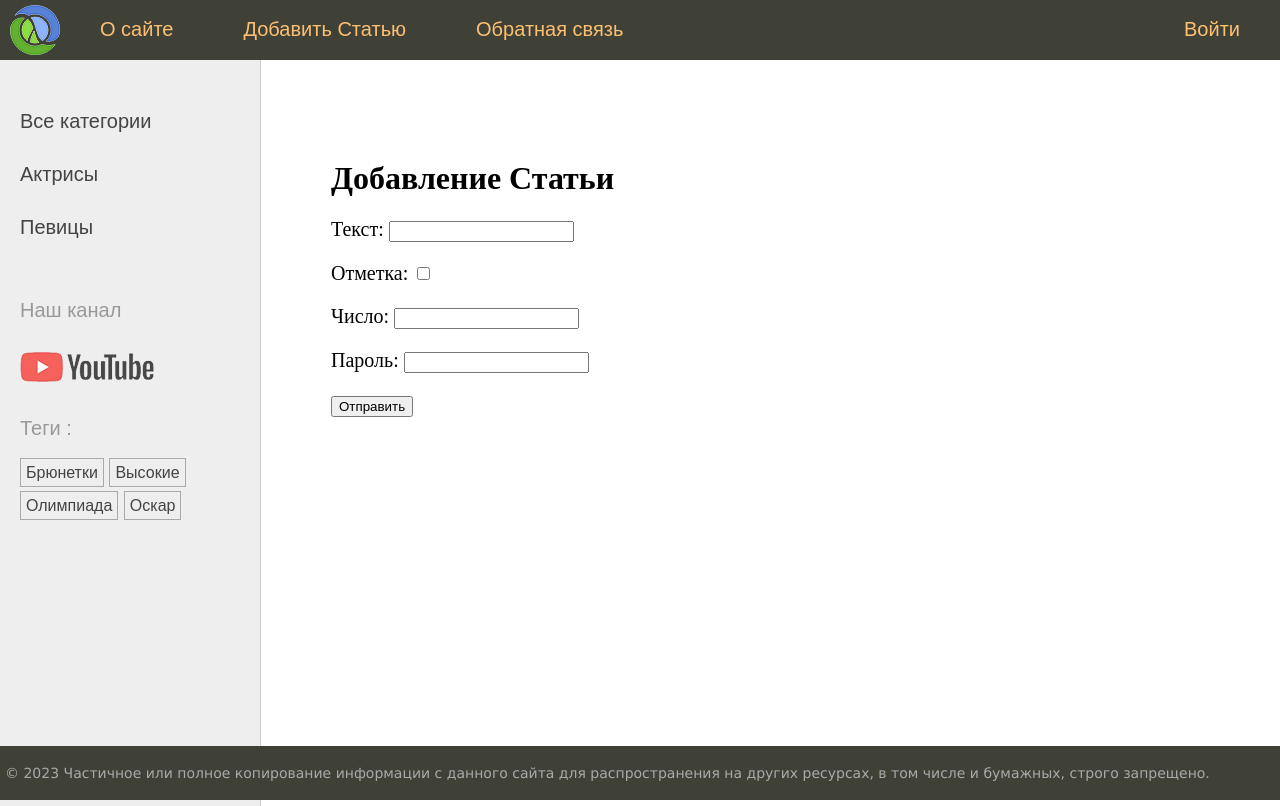
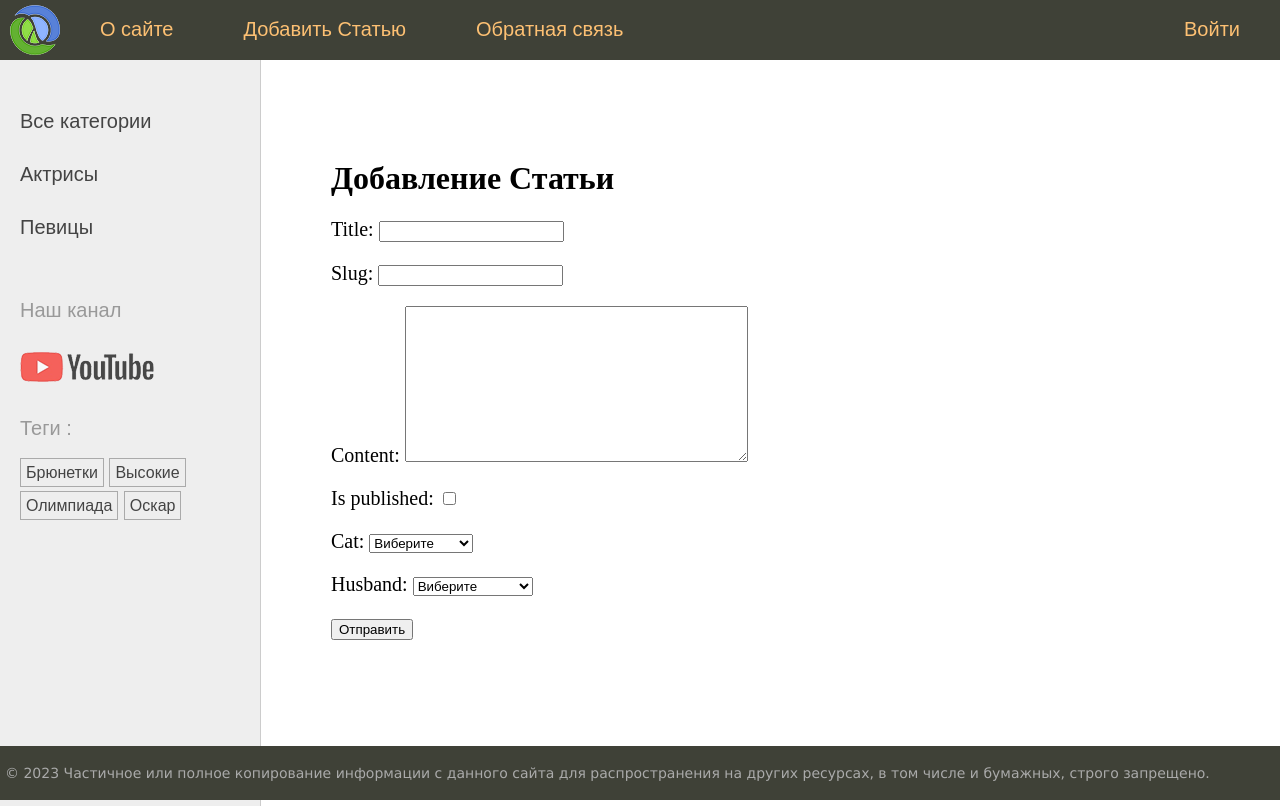
Before and after one commit to K0ndrich/Site_Women, a Django app: page /women/addpage/ in a window 1280 px wide. Run offline with Django 5.2, Linux system fonts and the light colour scheme; data comes from the database, SQL or seed files in the repository.

Commit message:
made my class for make forms

```diff
--- /dev/null
+++ b/sitewomen/women/forms.py
@@ -0,0 +1,19 @@
+from django import forms
+from .models import Category, Husband
+
+
+# клас для автоматического создания форм
+class AddPostForm(forms.Form):
+    title = forms.CharField(max_length=255)
+    slug = forms.SlugField(max_length=255)
+    # widget позволяет точнее указывать тип поля для ввода
+    # required позволяет указывать нужно ли заполнять поле или нет
+    content = forms.CharField(widget=forms.Textarea, required=False)
+    is_published = forms.BooleanField()
+    # поля хранят выподающий список из всех значений моделей Category , Husband
+    cat = forms.ModelChoiceField(
+        queryset=Category.objects.all(), empty_label="Виберите"
+    )
+    husband = forms.ModelChoiceField(
+        queryset=Husband.objects.all(), empty_label="Виберите"
+    )
--- a/sitewomen/women/templates/women/addpage.html
+++ b/sitewomen/women/templates/women/addpage.html
@@ -3,16 +3,24 @@
 {% block content %}
 <h1>{{title}}</h1>
 <!-- метод работа с сервероп GET или POST -->
-<form action="" method="GET">
+<form action="" method="post">
     <!-- при методе POST нужно приписывать csrf_token для защити от атак на сайт -->
     {% csrf_token %}
+
+
     <!-- label - подсказка в виде тексат для поля input , for указывает id подсказки -->
     <!-- name указывае параметр куда буде вставляться значения от пользователся при отправке на сервер  -->
     <!-- все данные будет содержать переменая request в views.py -->
-    <p><label for="id_1">Текст: </label> <input type="text" id="id_1" name="field_text"></p>
+    <!-- <p><label for="id_1">Текст: </label> <input type="text" id="id_1" name="field_text"></p>
     <p><label for="id_2">Отметка: </label> <input type="checkbox" id="id_2" name="field_checkbox"></p>
     <p><label for="id_3">Число:</label> <input type="number" id="id_3" name="field_number"></p>
-    <p><label for="id_4">Пароль: </label> <input type="password" id="id_4" name="field_password"></p>
+    <p><label for="id_4">Пароль: </label> <input type="password" id="id_4" name="field_password"></p> -->
+
+
+
+    <!-- используем пользовательский класс для создания форм из forms.py -->
+    <!-- as_p означает что кадое поле будет выводить в абзаце <p> -->
+    {{form.as_p}}
     <p><button type="submit">Отправить</button></p>
 
 </form>
--- a/sitewomen/women/views.py
+++ b/sitewomen/women/views.py
@@ -15,6 +15,8 @@ from django.shortcuts import render, redirect, get_object_or_404
 from django.urls import reverse
 
 from women.models import Women, Category, TagPost
+
+from .forms import AddPostForm
 
 menu = [
     {"title": "О сайте", "url_name": "about"},
@@ -64,14 +66,18 @@ def showpost(request, post_slug):
 
 
 def addpage(request):
-    return render(
-        request,
-        "women/addpage.html",
-        {
-            "menu": menu,
-            "title": "Добавление Статьи",
-        },
-    )
+    if request.method == "POST":
+        # request.POST содержит данные атрибут = значение которые были отправленные на сервер
+        # is_valid проверяет есть ли правильно переданные ВСЕ значения в форму кроме тех кто required=False, возвращает True - False
+        form = AddPostForm(request.POST)
+        if form.is_valid():
+            # form.cleaned_data возвращает данные, которые вводит пользователь в формы на сайте
+            print(f"-----------> {form.cleaned_data} <-----------")
+    else:
+        form = AddPostForm()
+
+    data = {"menu": menu, "title": "Добавление Статьи", "form": form}
+    return render(request, "women/addpage.html", data)
 
 
 def contact(request):
```
